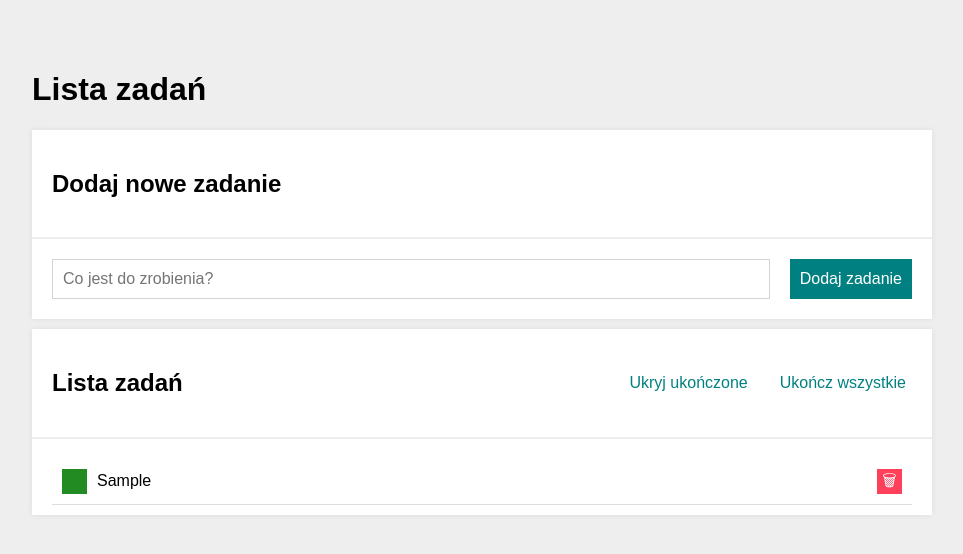
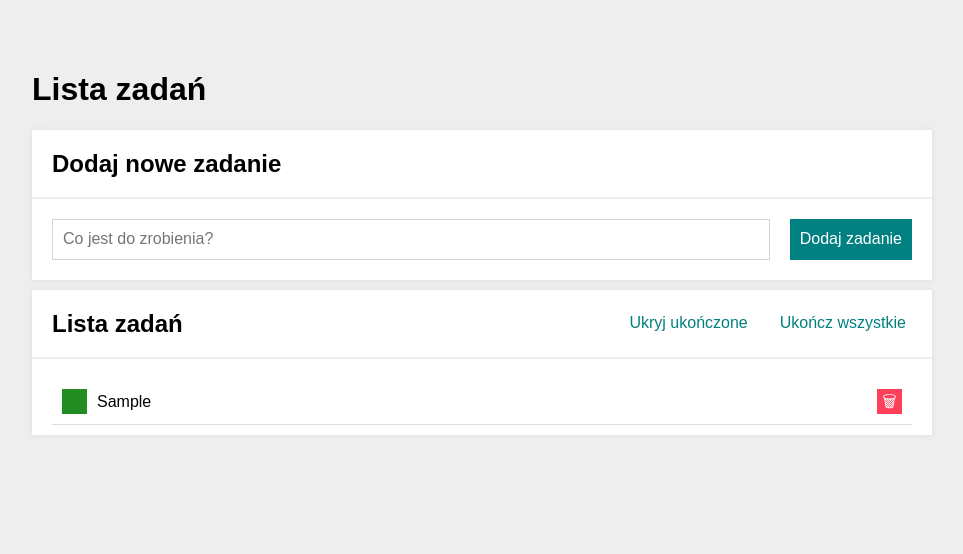
Before and after one commit to mileni67/todo-list-react, a React (Create React App) app: page / in a window 1280 px wide. Both pictures are taken after typing "Sample" into the empty fields and a click on the button "Dodaj zadanie". Shown: the top 554 px of the page, without its empty margins (158-1121 px from the left). Built offline with nearby package versions, Linux system fonts and the light colour scheme.

Commit message:
changes css for style-components all

```diff
--- a/src/Buttons/index.js
+++ b/src/Buttons/index.js
@@ -1,23 +1,21 @@
 import React from "react";
-import "./style.css";
+import { ButtonList, StyledButton } from "./styled";
 
 const Buttons = ({ tasks, hideDone, toggleHideDone, setAllDone }) => (
-  <div className="buttons">
+  <ButtonList>
     {tasks.length > 0 && (
       <React.Fragment>
-        <button onClick={toggleHideDone} className="buttons__button">
+        <StyledButton onClick={toggleHideDone}>
           {hideDone === false ? "Ukryj" : "Pokaż"} ukończone
-        </button>
-        <button
+        </StyledButton>
+        <StyledButton
           onClick={setAllDone}
-          className="buttons__button"
           disabled={tasks.every(({ done }) => done)}
-
         >
           Ukończ wszystkie
-        </button>
+        </StyledButton>
       </React.Fragment>
     )}
-  </div>
+  </ButtonList>
 );
 export default Buttons;
--- a/src/Buttons/style.css
+++ /dev/null
@@ -1,31 +0,0 @@
-.buttons {
-    display: grid;
-    grid-template-columns: auto auto;
-    grid-gap: 20px;
-}
-
-@media (max-width: 767px) {
-    .buttons {
-        grid-template-columns: 1fr;
-    }
-}
-
-.buttons__button {
-    border: none;
-    background-color: transparent;
-    color: hsl(180, 100%, 25%);
-    transition: 1s;
-    cursor: pointer;
-}
-
-.buttons__button:hover {
-    color: hsl(180, 100%, 30%);
-}
-
-.buttons__button:active {
-    color: hsl(180, 100%, 35%);
-}
-
-.buttons__button:disabled {
-    color: lightgray;
-}
--- /dev/null
+++ b/src/Buttons/styled.js
@@ -0,0 +1,32 @@
+import styled from "styled-components";
+
+export const ButtonList = styled.div`
+    display: grid;
+    grid-template-columns: auto auto;
+    grid-gap: 20px;
+
+    @media (max-width: 767px) {
+        grid-template-columns: 1fr;
+}
+
+`;
+
+export const StyledButton = styled.button`
+    border: none;
+    background-color: transparent;
+    color: hsl(180, 100%, 25%);
+    transition: 1s;
+    cursor: pointer;
+
+    &:hover {
+        color: hsl(180, 100%, 30%);
+    }
+
+    &:active {
+        color: hsl(180, 100%, 35%);
+    }
+
+    &:disabled {
+        color: lightgray;
+    }
+`;
--- a/src/Container/index.js
+++ b/src/Container/index.js
@@ -1,10 +1,9 @@
-import React from "react";
-import "./style.css";
+import { StyledContainer } from "./styled";
 
 const Container = ({ children }) => (
-    <main className="container">
+    <StyledContainer>
         {children}
-    </main>
+    </StyledContainer>
 );
 
 export default Container;
--- a/src/Container/style.css
+++ /dev/null
@@ -1,5 +0,0 @@
-.container {
-    max-width: 1000px;
-    margin: 0 auto;
-    padding: 50px;
-}
--- /dev/null
+++ b/src/Container/styled.js
@@ -0,0 +1,7 @@
+import styled from "styled-components";
+
+export const StyledContainer = styled.main`
+    max-width: 1000px;
+    margin: 0 auto;
+    padding: 50px;
+`;
--- a/src/Form/index.js
+++ b/src/Form/index.js
@@ -1,5 +1,5 @@
 import React, { useState } from "react";
-import "./style.css";
+import { StyledForm, Input, AddButton } from "./styled";
 
 const Form = ({ addNewTask }) => {
   const [newTaskContent, setNewTaskContent] = useState("");
@@ -7,7 +7,7 @@ const Form = ({ addNewTask }) => {
   const onFormSubmit = (event) => {
     event.preventDefault();
     const contentTrimmed = newTaskContent.trim();
-    if(!contentTrimmed) {
+    if (!contentTrimmed) {
       return;
     }
     addNewTask(contentTrimmed);
@@ -15,16 +15,15 @@ const Form = ({ addNewTask }) => {
   };
 
   return (
-    <form className="form" onSubmit={onFormSubmit}>
-      <input
+    <StyledForm onSubmit={onFormSubmit}>
+      <Input
         value={newTaskContent}
-        className="form__input"
         placeholder="Co jest do zrobienia?"
         autoFocus
         onChange={({ target }) => setNewTaskContent(target.value)}
       />
-      <button className="form__button">Dodaj zadanie</button>
-    </form>
+      <AddButton>Dodaj zadanie</AddButton>
+    </StyledForm>
   );
 
 };
--- a/src/Form/style.css
+++ /dev/null
@@ -1,42 +0,0 @@
-.form {
-    display: grid;
-    grid-template-columns: 1fr auto;
-    grid-gap: 20px;
-    padding: 20px;
-}
-
-@media (max-width: 767px) {
-    .form {
-        grid-template-columns: 1fr;
-    }
-}
-
-.form__input {
-    padding: 10px;
-    border: 1px solid hsl(0, 0%, 83%);
-
-}
-
-.form__button {
-    padding: 10px;
-    border: none;
-    background-color: hsl(180, 100%, 25%);
-    color: white;
-    transition: 1s;
-    cursor: pointer;
-}
-
-.form__button:hover {
-    background-color: hsl(180, 100%, 30%);
-    transform: scale(1.1);
-}
-
-@media (max-width: 767px) {
-    .form__button:hover {
-        transform: scaleY(1.1);
-    }
-}
-
-.form__button:active {
-    background-color: hsl(180, 100%, 35%);
-}
--- /dev/null
+++ b/src/Form/styled.js
@@ -0,0 +1,41 @@
+import styled from "styled-components";
+
+export const StyledForm = styled.form`
+    display: grid;
+    grid-template-columns: 1fr auto;
+    grid-gap: 20px;
+    padding: 20px;
+
+    @media (max-width: 767px) {
+    grid-template-columns: 1fr;
+}
+`;
+
+export const Input = styled.input`
+    padding: 10px;
+    border: 1px solid hsl(0, 0%, 83%);
+`;
+
+export const AddButton = styled.button`
+    padding: 10px;
+    border: none;
+    background-color: hsl(180, 100%, 25%);
+    color: white;
+    transition: 1s;
+    cursor: pointer;
+
+    &:hover {
+        background-color: hsl(180, 100%, 30%);
+        transform: scale(1.1);
+    }
+
+    &:active {
+        background-color: hsl(180, 100%, 35%);
+    }
+
+    @media (max-width: 767px) {
+    &:hover {
+        transform: scaleY(1.1);
+    }
+}
+`;
--- a/src/Section/index.js
+++ b/src/Section/index.js
@@ -1,15 +1,15 @@
-import "./style.css";
+import { Header, ListName, StyledSection } from "./styled";
 
 const Section = ({ title, body, extraHeaderContent }) => (
-    <section className="section">
-        <header className="section__header">
-            <h2 className="section__title">
+    <StyledSection>
+        <Header>
+            <ListName>
                 {title}
-            </h2>
+            </ListName>
             {extraHeaderContent}
-        </header>
+        </Header>
             {body}
-    </section>
+    </StyledSection>
 );
 
 export default Section;
--- a/src/Section/style.css
+++ b/src/Section/styled.js
@@ -1,11 +1,16 @@
-.section {
+import styled from "styled-components";
+
+export const StyledSection = styled.section`
     background-color: #fff;
     margin: 10px 0;
     box-shadow: 0 0 5px #ddd;
-}
+`;
 
+export const ListName = styled.h2`
+    margin: 0;
+`;
 
-.section__header {
+export const Header = styled.header`
     display: grid;
     grid-template-columns: auto auto;
     grid-gap: 20px;
@@ -14,14 +19,9 @@
     padding: 20px;
     margin: 0;
     text-align: center;
-}
 
-.section__body {
-    padding: 20px;
-}
-
-@media (max-width: 767px) {
-    .section__header {
+    @media (max-width: 767px) {
         grid-template-columns: 1fr;
     }
-}
+
+`;
```
